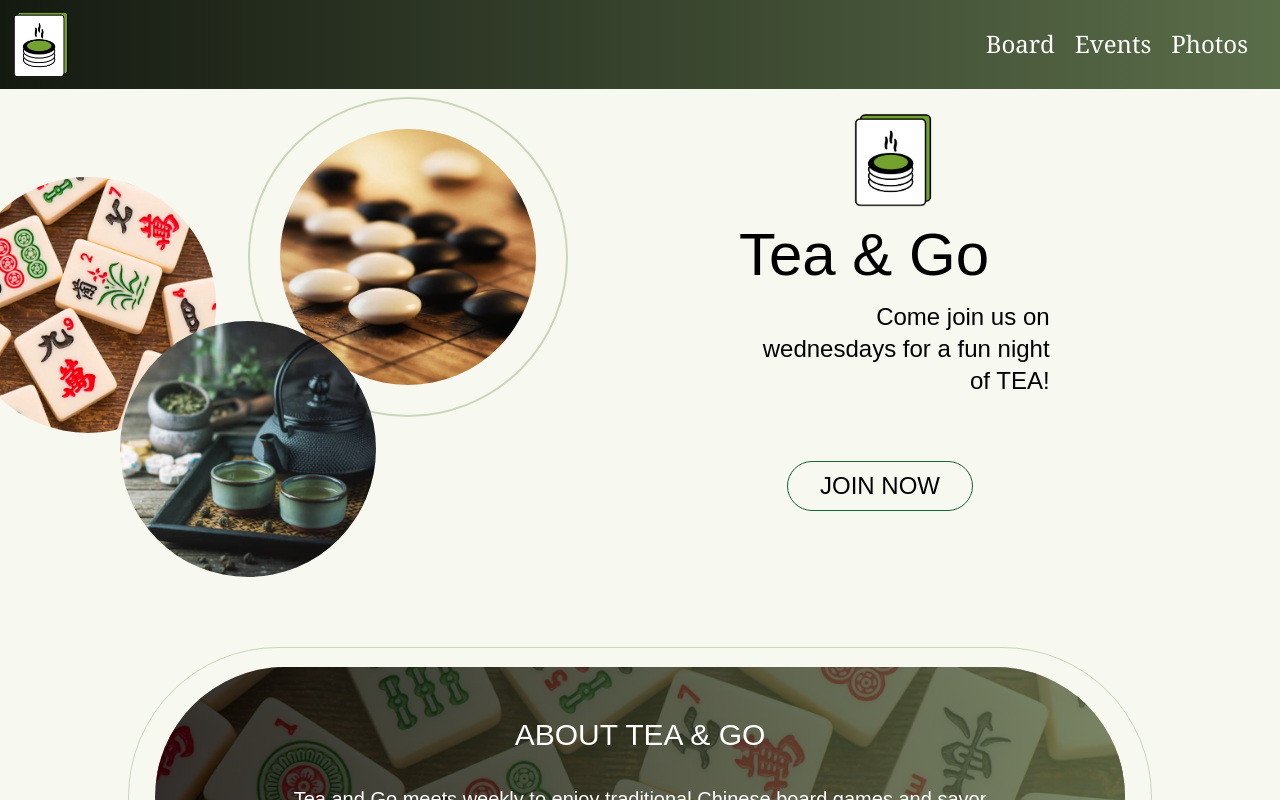
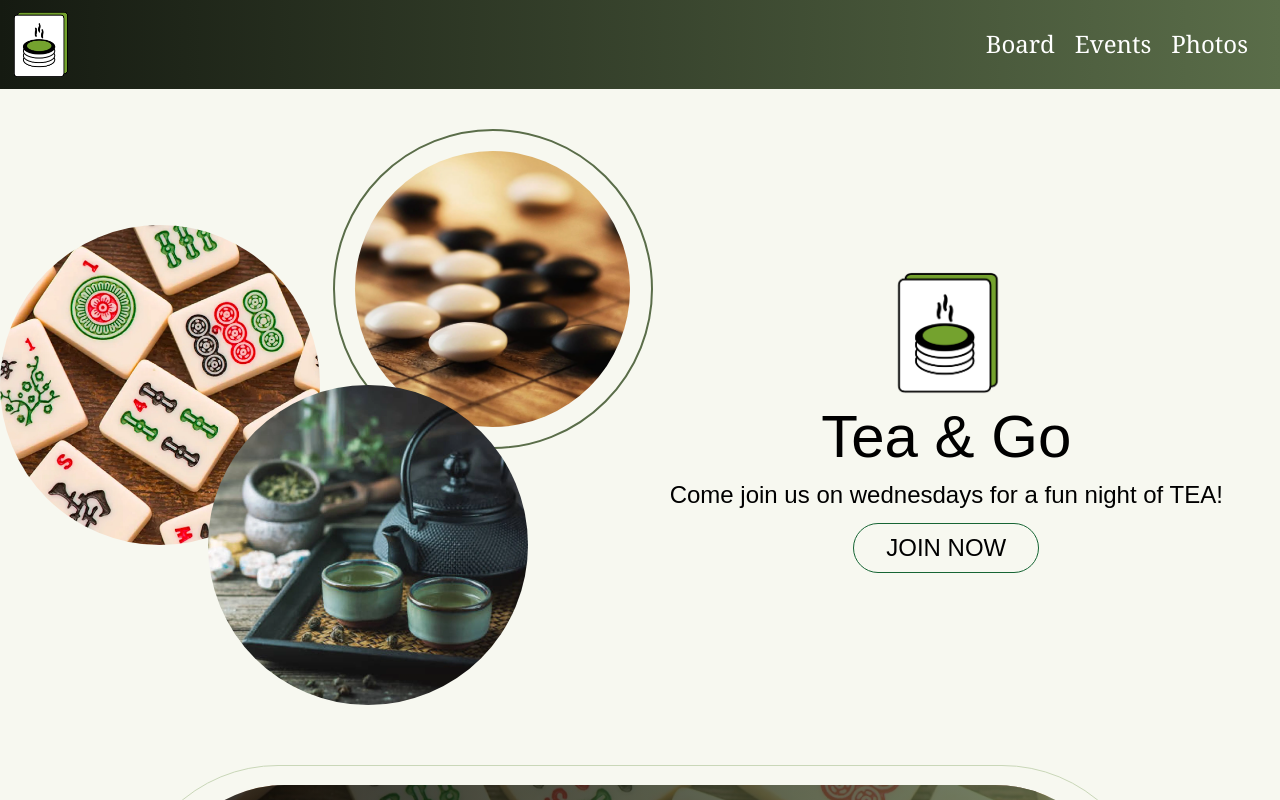
Before and after one commit to acm-ucr/tag-website, a Next.js app: page / in a window 1280 px wide. Shown: the top 800 px of the page. Built offline with nearby package versions, Linux system fonts and the light colour scheme; a web font is replaced by a local one.

Commit message:
home page fixes

```diff
--- a/src/components/Button.jsx
+++ b/src/components/Button.jsx
@@ -2,7 +2,7 @@ import Link from "next/link";
 const Button = ({ text, link, target }) => {
   return (
     <Link href={link} target={target} rel="noopener noreferrer">
-      <button className="items-center rounded-full bg-tan-100 border-solid px-8 py-2 text-2xl border border-green-800 hover:bg-green-800 hover:text-white transition-colors ease-in duration-150">
+      <button className="items-center rounded-full bg-tan-100 border-solid px-8 py-2 text-lg sm:text-2xl border border-green-800 hover:bg-green-800 hover:text-white transition-colors ease-in duration-150">
         <p>{text}</p>
       </button>
     </Link>
--- a/src/components/Home/Circles.jsx
+++ b/src/components/Home/Circles.jsx
@@ -1,28 +1,11 @@
-import Image from "next/image";
-import Mahjong from "@/public/Mahjong.webp";
-import Tea from "@/public/assets/Tea.webp";
-import Go from "@/public/assets/Go.webp";
-
 const Circles = () => {
   return (
-    <div className="relative right-10 h-full w-full">
-      <div className="absolute overflow-hidden rounded-full z-10 lg:w-64 lg:h-64 md:w-48 md:h-48 sm:w-40 sm:h-40 lg:top-56 md:top-48 sm:top-44 lg:left-40 md:left-36 sm:left-28">
-        <Image src={Tea} alt="Tea" className="object-cover w-full h-full" />
+    <div className="my-5 relative h-[45vw] w-[52vw] max-h-45vw max-w-52vw">
+      <div className="h-[25vw] w-[25vw] max-h-[25vw] max-w-[25vw] p-[1vw] rounded-[50%] border-2 border-tag-green-200 absolute top-0 right-0 flex justify-center items-center">
+        <div className="rounded-[50%] bg-[url('/assets/Go.webp')] bg-cover relative h-[95%] w-[95%]" />
       </div>
-
-      <div className="absolute overflow-hidden rounded-full lg:w-64 lg:h-64 md:w-48 md:h-48 sm:w-40 sm:h-40 top-20 left-0 xs:hidden md:flex lg:block max-sm:hidden">
-        <Image
-          src={Mahjong}
-          alt="Mahjong"
-          className="object-cover w-full h-full"
-        />
-      </div>
-
-      <div className=" lg:left-72 md:left-52 sm:left-44 lg:top-0 md:top-0 sm:top-4 absolute overflow-hidden rounded-full border-2 border-tag-green-100 lg:w-80 lg:h-80 md:w-60 md:h-60 sm:w-52 sm:h-52 flex items-center justify-center max-sm:hidden">
-        <div className="overflow-hidden rounded-full lg:w-64 lg:h-64 md:w-48 md:h-48 sm:w-40 sm:h-40">
-          <Image src={Go} alt="Go" className="object-cover w-full h-full" />
-        </div>
-      </div>
+      <div className="h-[25vw] w-[25vw] max-h-[25vw] max-w-[25vw] rounded-[50%] bg-[url('/Mahjong.webp')] bg-cover absolute left-0 top-0 translate-y-[30%]" />
+      <div className="h-[25vw] w-[25vw] max-h-[25vw] max-w-[25vw] rounded-[50%] bg-[url('/assets/Tea.webp')] bg-cover absolute bottom-0 translate-x-[65%]" />
     </div>
   );
 };
--- a/src/components/Home/Hero.jsx
+++ b/src/components/Home/Hero.jsx
@@ -3,12 +3,10 @@ import Title from "./Title";
 
 const Hero = () => {
   return (
-    <div className="flex flex-row justify-between mt-2 mb-24">
-      <div className="flex h-1/2 w-1/2">
-        <Circles />
-      </div>
+    <div className="flex flex-col sm:flex-row justify-between items-center mt-5">
+      <Circles />
 
-      <div className="flex items-center h-1/2 w-1/2">
+      <div className="flex items-center h-1/2 w-3/5 sm:w-1/2">
         <Title />
       </div>
     </div>
--- a/src/components/Home/Title.jsx
+++ b/src/components/Home/Title.jsx
@@ -4,17 +4,13 @@ import Image from "next/image";
 
 const Title = () => {
   return (
-    <div>
-      <div className="flex flex-col mb-4 xl:mr-48 items-center">
-        <Image src={Logo} alt="Logo" className="w-1/3 xl:w-1/4 py-2 xl:ml-14" />
+    <div className="flex flex-col items-center mr-10">
+      <div className="flex flex-col items-center">
+        <Image src={Logo} alt="logo" className="w-1/3 xl:w-1/4" />
         <p className="text-4xl md:text-5xl xl:text-6xl">Tea & Go</p>
-      </div>
-      <div className="flex flex-col items-center xl:w-4/5">
-        <p className="text-xl md:text-2xl w-3/5 text-right">
+        <p className="text-md md:text-2xl text-right my-3">
           Come join us on wednesdays for a fun night of TEA!
         </p>
-      </div>
-      <div className="flex justify-center xl:mr-40 mt-16 ">
         <Button
           text="JOIN NOW"
           link="https://discord.com/invite/peSZUJWhvS"
--- a/src/components/Navbar.jsx
+++ b/src/components/Navbar.jsx
@@ -11,7 +11,7 @@ const Navbar = () => {
         </Link>
       </div>
       <div>
-        <ul className="flex px-4 py-7 space-x-5 mr-4 font-serif text-2xl">
+        <ul className="flex px-4 py-7 space-x-5 mr-4 font-serif text-lg sm:text-2xl">
           <li className="text-white hover:text-black">
             <Link href={"/board"}>Board</Link>
           </li>
```
